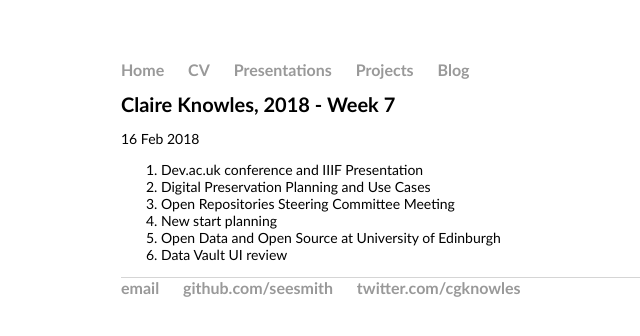
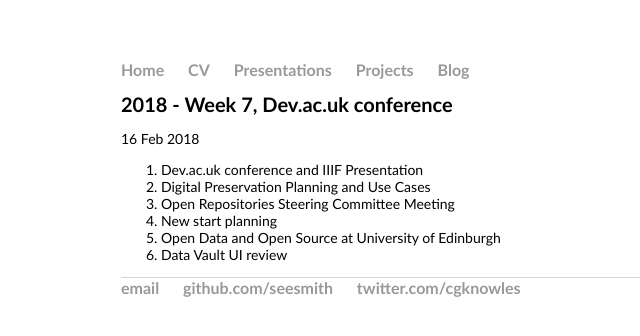
Before and after one commit to seesmith/seesmith.github.io, a Jekyll site: the page built from _posts/2018-02-16-week7.md, in a window 1280 px wide. Shown: the top 336 px of the page, without its empty margins (71-711 px from the left). Built offline with Jekyll 4.4.1, drawn with Linux system fonts in a browser that asks for light colours.

Commit message:
Update 2018-02-16-week7.md

```diff
--- a/_posts/2018-02-16-week7.md
+++ b/_posts/2018-02-16-week7.md
@@ -1,6 +1,6 @@
 ---
 layout: post
-title: "Claire Knowles, 2018 - Week 7"
+title: "2018 - Week 7, Dev.ac.uk conference"
 date: 2018-02-16
 ---
 
```
